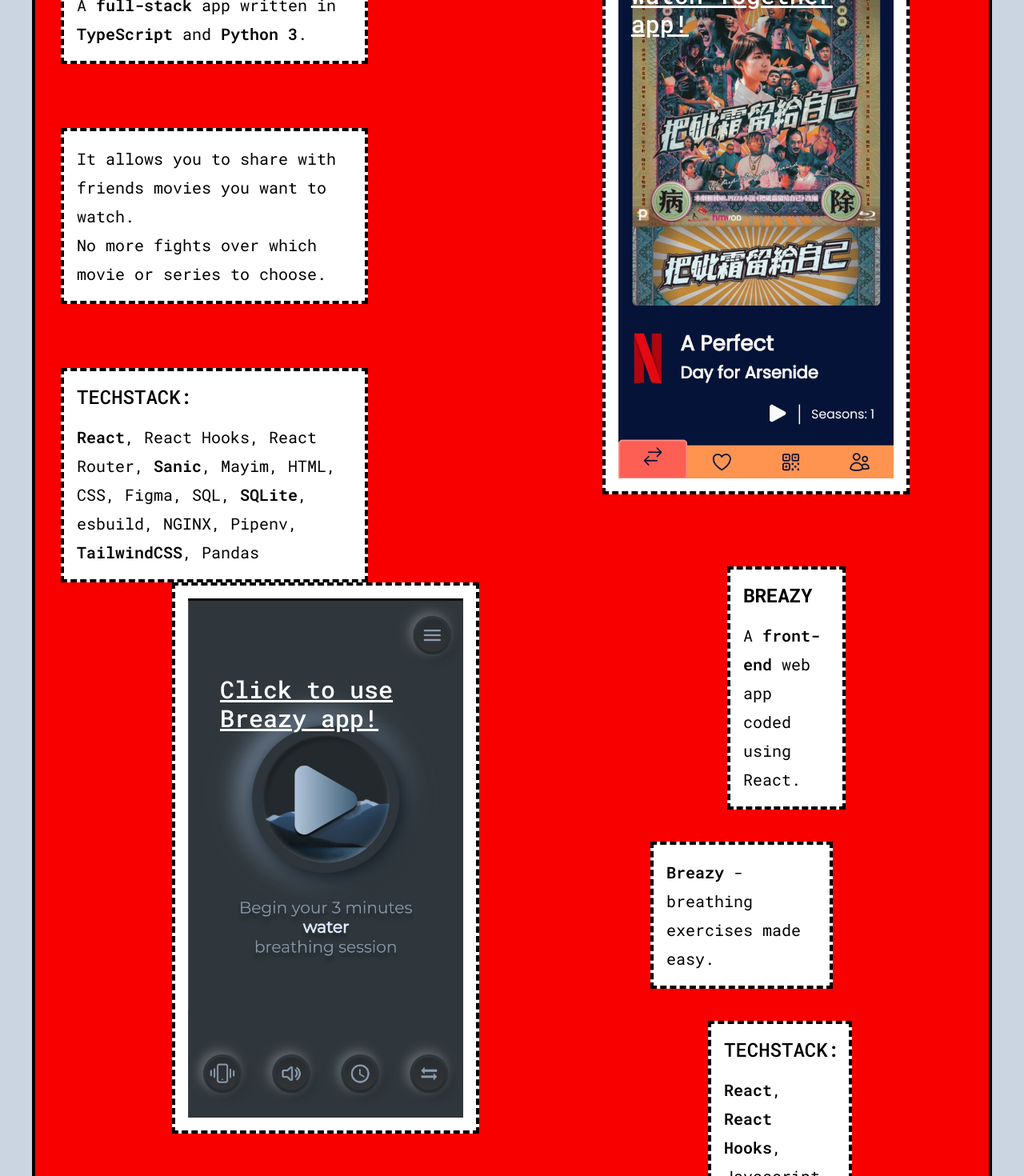
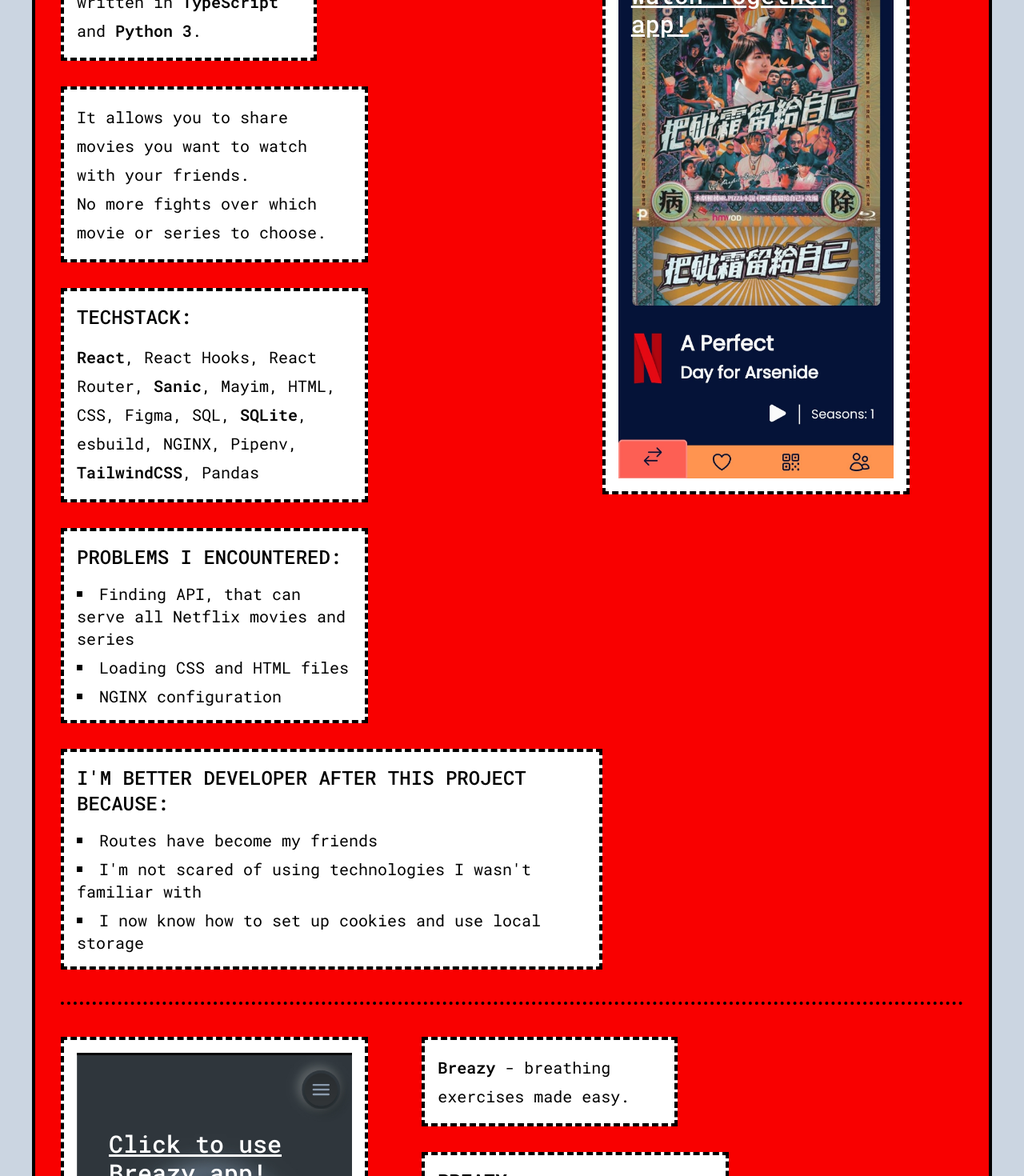
Before and after one commit to olgaTheCreator/olga-the-creator, a Next.js app: page /portfolio in a window 1280 px wide. Shown: the part 320-1790 px from the top of the page at 80% size. Built offline with nearby package versions, Linux system fonts and the light colour scheme; a web font is replaced by a local one.

Commit message:
restructuring portoflio

```diff
--- a/src/app/portfolio/BreazyImageComponent.tsx
+++ b/src/app/portfolio/BreazyImageComponent.tsx
@@ -4,7 +4,8 @@
 
 export const BreazyImageComponent = () => {
   return (
-    <div className="bg-white hover:w-1/4  w-96 p-4 h-max text-2xl border-4 border-black border-dashed relative group hover:bg-black hover:border-white transition-all duration-300">
+    <div className="w-2/5">
+      <div className="bg-white w-96 p-4 h-max text-2xl border-4 border-black border-dashed relative group hover:bg-black hover:border-white transition-all duration-300">
         <Link
           target="_blank"
           className="relative w-full"
@@ -22,5 +23,6 @@
           </p>
         </Link>
       </div>
+    </div>
   );
 };
--- a/src/app/portfolio/BreazyTextComponent.tsx
+++ b/src/app/portfolio/BreazyTextComponent.tsx
@@ -1,20 +1,21 @@
 export const BreazyTextComponent = () => {
   return (
-    <div className="flex flex-col w-1/6">
-      <div className="bg-white ml-8  -mt-5 p-4 h-max mr-2 border-4 border-black border-dashed relative">
+    <div className="flex flex-wrap w-3/5 place-content-start gap-8">
+      <div className="bg-white w-max max-w-xs p-4 h-max  border-4 border-black border-dashed relative">
+        <p className="text-xl leading-9 font-normal">
+          <span className="font-semibold">Breazy</span> - breathing exercises
+          made easy.
+        </p>
+      </div>
+      <div className="bg-white w-max max-w-sm p-4 h-max mr-2 border-4 border-black border-dashed relative">
         <h1 className="text-2xl font-bold">BREAZY</h1>
         <p className="mt-4 text-xl leading-9 font-normal">
           A <span className="font-semibold">front-end</span> web app coded using
           React.
         </p>
       </div>
-      <div className="bg-white -ml-16  mt-10 p-4 h-max mr-6 border-4 border-black border-dashed relative">
-        <p className="text-xl leading-9 font-normal">
-          <span className="font-semibold">Breazy</span> - breathing exercises
-          made easy.
-        </p>
-      </div>
-      <div className="bg-white ml-2  mt-10 p-4 h-max border-4 border-black border-dashed relative">
+
+      <div className="bg-white w-max max-w-sm p-4 h-max border-4 border-black border-dashed relative">
         <h1 className="text-2xl">TECHSTACK:</h1>
         <p className="mt-4 text-xl leading-9 font-normal">
           <span className="font-semibold">React</span>,{" "}
--- a/src/app/portfolio/WatchTogetherImageComponent.tsx
+++ b/src/app/portfolio/WatchTogetherImageComponent.tsx
@@ -4,7 +4,7 @@
 
 export const WatchTogetherImageComponent = () => {
   return (
-    <div className="bg-white hover:w-max hover:max-w-md xl:w-96 p-4 h-max text-2xl border-4 group border-black border-dashed relative group hover:bg-black hover:border-white transition-all duration-300">
+    <div className="bg-white  xl:w-96 p-4 h-max text-2xl border-4 group border-black border-dashed relative group hover:bg-black hover:border-white transition-all duration-300">
       {" "}
       <Link
         className="relative"
--- a/src/app/portfolio/WatchTogetherTextComponent.tsx
+++ b/src/app/portfolio/WatchTogetherTextComponent.tsx
@@ -1,9 +1,9 @@
-import { WatchTogetherImageComponent } from "./WatchTogetherImageComponent"
+import { WatchTogetherImageComponent } from "./WatchTogetherImageComponent";
 
 export const WatchTogetherTextComponent = () => {
   return (
-    <div className="flex flex-wrap w-3/5 justify-start gap-10">
-      <div className="bg-white  mt-10 p-4 h-max border-4 border-black border-dashed relative w-max max-w-sm">
+    <div className="flex flex-wrap w-3/5 place-content-start gap-8">
+      <div className="bg-white  p-4 h-max border-4 border-black border-dashed relative w-max max-w-xs">
         <h1 className="text-2xl font-bold">WATCH TOGETHER</h1>
         <p className="mt-4 text-xl leading-9 font-normal">
           A <span className="font-semibold">full-stack </span>app written in{" "}
@@ -11,14 +11,14 @@
           <span className="font-semibold">Python 3</span>.
         </p>
       </div>
-      <div className="bg-white   mt-10 p-4 h-max  border-4 border-black border-dashed relative w-max max-w-sm">
+      <div className="bg-white  p-4 h-max  border-4 border-black border-dashed relative w-max max-w-sm">
         <p className="text-xl leading-9 font-normal">
-          It allows you to share with friends movies you want to watch.
+          It allows you to share movies you want to watch with your friends.
           <br />
           No more fights over which movie or series to choose.
         </p>
       </div>
-      <div className="bg-white mt-10 p-4 h-max border-4 border-black border-dashed relative w-max max-w-sm">
+      <div className="bg-white p-4 h-max border-4 border-black border-dashed relative w-max max-w-sm">
         <h1 className="text-2xl">TECHSTACK:</h1>
         <p className="mt-4 text-xl leading-9 font-normal">
           <span className="font-semibold">React</span>, React Hooks, React
@@ -28,6 +28,31 @@
           <span className="font-semibold">TailwindCSS</span>, Pandas
         </p>
       </div>
+      <div className="bg-white mt p-4 h-max border-4 border-black border-dashed relative w-max max-w-sm">
+        <h1 className="text-2xl">PROBLEMS I ENCOUNTERED:</h1>
+        <p className="mt-4 text-xl font-normal">
+          <ul className="space-y-2 list-[square] list-inside">
+            <li>Finding API, that can serve all Netflix movies and series</li>
+            <li>Loading CSS and HTML files </li>
+            <li>NGINX configuration</li>
+          </ul>
+        </p>
+      </div>
+      <div className="bg-white mt p-4 h-max border-4 border-black border-dashed relative w-max max-w-XL">
+        <h1 className="text-2xl">
+          I&apos;M BETTER DEVELOPER AFTER THIS PROJECT BECAUSE:
+        </h1>
+        <p className="mt-4 text-xl font-normal">
+          <ul className="space-y-2 list-[square] list-inside">
+            <li>Routes have become my friends</li>
+            <li>
+              I&apos;m not scared of using technologies I wasn&apos;t familiar
+              with
+            </li>
+            <li>I now know how to set up cookies and use local storage</li>
+          </ul>
+        </p>
+      </div>
     </div>
   );
 };
--- a/src/app/portfolio/page.tsx
+++ b/src/app/portfolio/page.tsx
@@ -6,13 +6,15 @@
 const Portfolio = () => {
   return (
     <div className="w-full bg-red_bright font-roboto font-medium h-max min-h-screen border-x-4 border-b-4 border-black flex-col items-center flex py-16 px-8">
-      <div className="flex flex-col w-full justify-between">
-        <div className="flex justify-start"><WatchTogetherTextComponent />
-        <WatchTogetherImageComponent />
+      <div className="flex flex-col w-full justify-between gap-10 divide-y-4 divide-black divide-dotted">
+        <div className="flex justify-start">
+          <WatchTogetherTextComponent />
+          <WatchTogetherImageComponent />
         </div>
-        <div className="flex justify-around">
+        <div className="flex justify-start pt-10">
           <BreazyImageComponent />
-        <BreazyTextComponent /></div>
+          <BreazyTextComponent />
+        </div>
       </div>
     </div>
   );
```
Also changed, not shown: 1 other file (tests, documents, lock files or other folders). Lines whose indentation alone changed are shown as unchanged.
